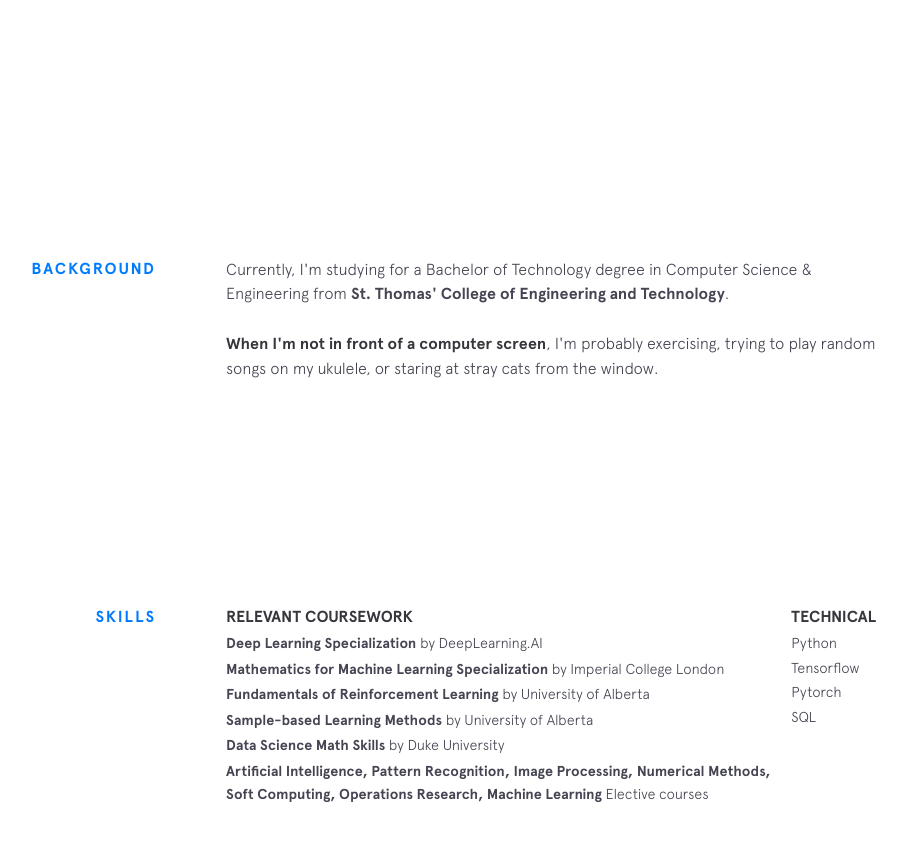
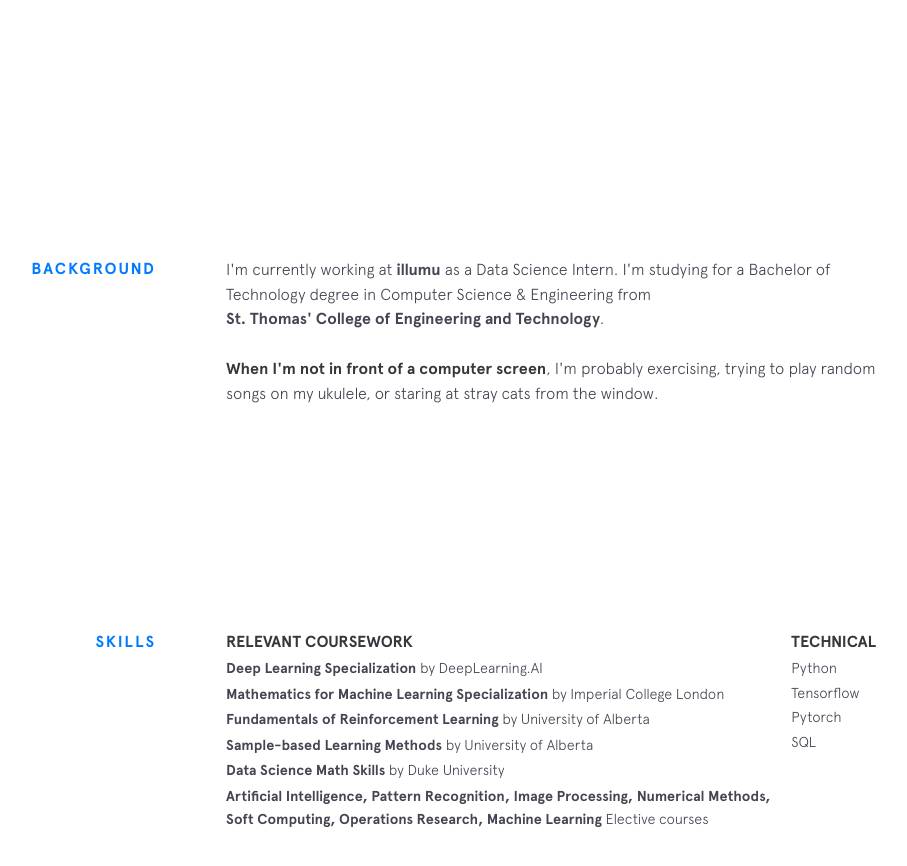
Before and after one commit to rishabgit/rishab.codes, a Jekyll site: the page built from index.html, in a window 1280 px wide and 900 px high, scrolled down 743 px. Shown: the top 866 px of the window, without its empty margins (224-1131 px from the left). Built offline with Jekyll 4.4.1, drawn with Linux system fonts in a browser that asks for light colours; nearby versions of some CDN libraries; some of the changed text lies outside the part shown.

Commit message:
illumu update

```diff
--- a/_data/experience.yml
+++ b/_data/experience.yml
@@ -1,3 +1,9 @@
+- company: illumu
+  url: https://illumu.com/
+  time: November 21 - Current
+  position: Data Science Intern
+  description: • Building the AI backend for social journaling platform.
+
 - company: Google Summer of Code
   url: https://summerofcode.withgoogle.com/projects/#4837497529434112
   time: June 21 - August 21
--- a/_includes/background.html
+++ b/_includes/background.html
@@ -2,7 +2,8 @@
   <div class="section__title">Background</div>
   <div class="section__content">
     <p>
-      Currently, I'm studying for a Bachelor of Technology degree in Computer Science &amp; Engineering from
+      I'm currently working at
+      <a class="underline-link" href="https://illumu.com/" target="_blank">illumu</a> as a Data Science Intern. I'm studying for a Bachelor of Technology degree in Computer Science &amp; Engineering from
       <a class="underline-link" href="https://www.stcet.org/" target="_blank">St. Thomas' College of Engineering and Technology</a>.
     </p>
 
```
Also changed, not shown: 1 other file.
